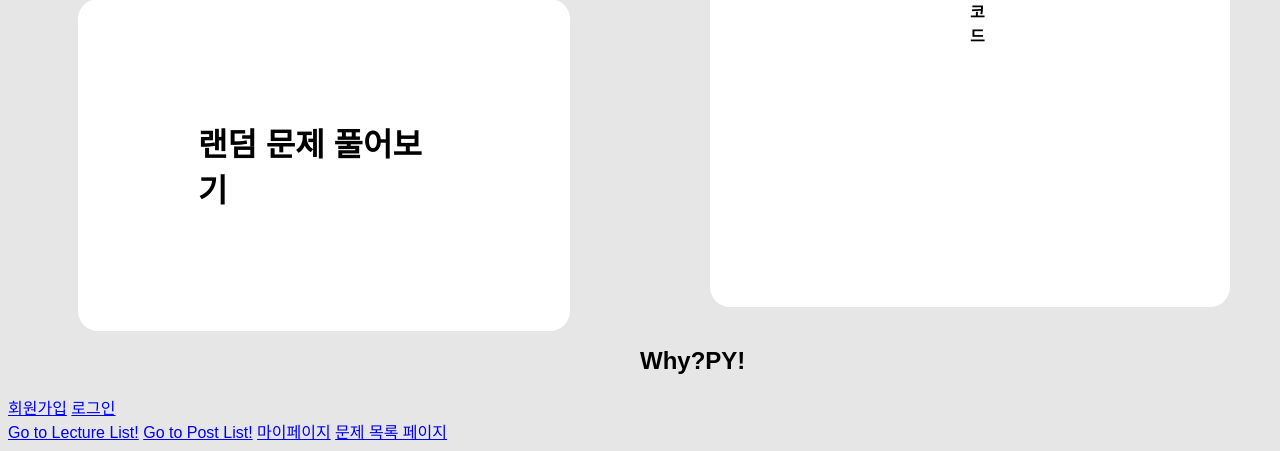
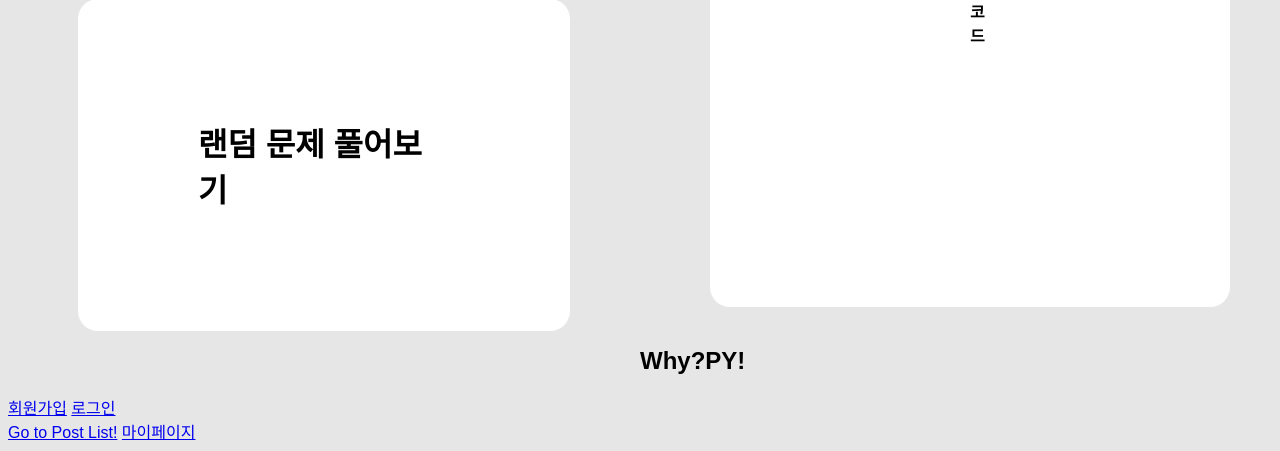
Before and after one commit to Py-Sun/WhyPy, a Python web app: template WhyPyProjdect/src/main/resources/templates/home.html in a window 1280 px wide. Shown: the part 685-1136 px from the top of the page. Run offline with Jinja, Linux system fonts and the light colour scheme; the template is opened without the code that fills it, so the values that code supplies are empty.

Commit message:
✏ 메인 페이지 구현된 기능 주석 처리

```diff
--- a/WhyPyProjdect/src/main/resources/templates/home.html
+++ b/WhyPyProjdect/src/main/resources/templates/home.html
@@ -46,9 +46,10 @@
 <a href="/member/save">회원가입</a>
 <a href="/member/login">로그인</a>
 <br>
-<a href="/lectures">Go to Lecture List!</a>
+
 <a href="/postList">Go to Post List!</a>
 <a href="/member/member.MyPage">마이페이지</a>
-<a href="/questionList">문제 목록 페이지</a>
+<!--<a href="/questionList">문제 목록 페이지</a>
+<a href="/lectures">Go to Lecture List!</a>-->
 </body>
 </html>
```
